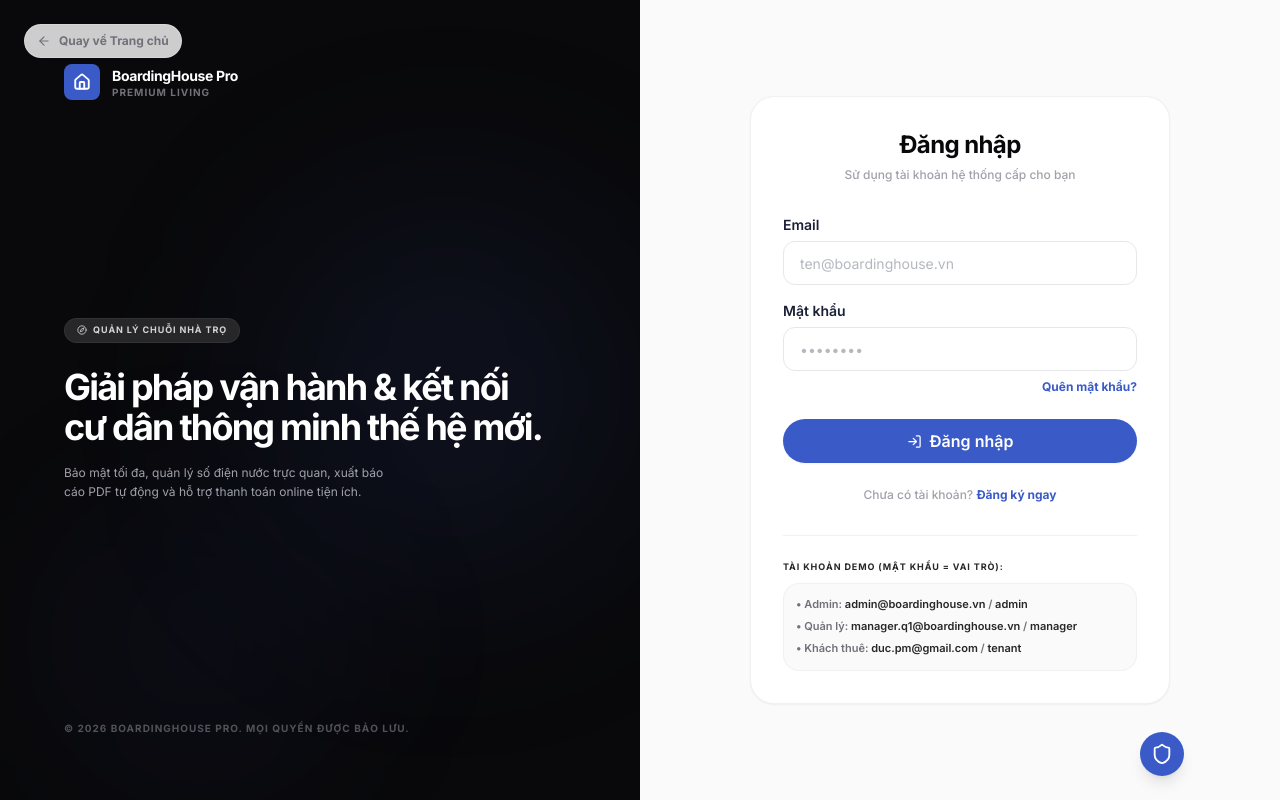
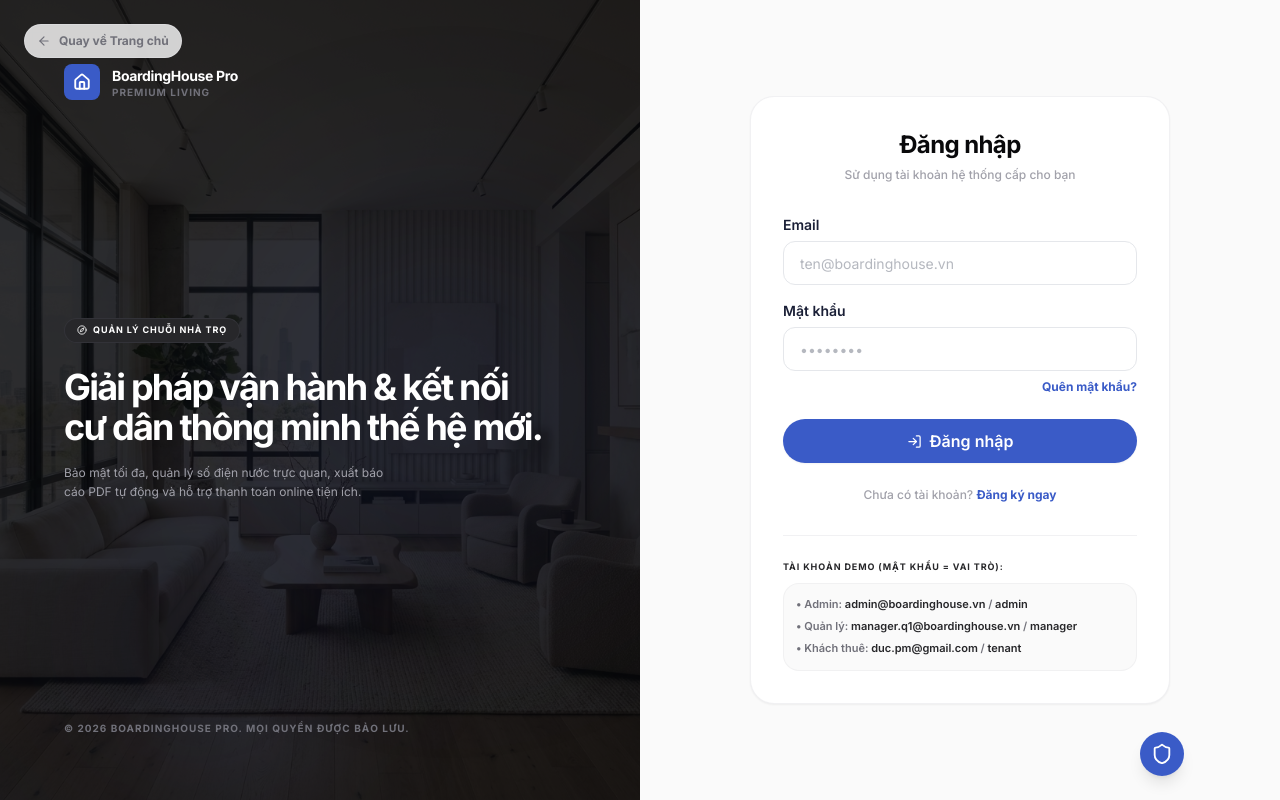
Before and after one commit to DiepTuHuy/Hostel_Management, a React (Vite) app in the folder src/frontend/: page /login in a window 1280 px wide. Built offline with nearby package versions, Linux system fonts and the light colour scheme; no server answers.

Commit message:
style: thay đổi hình nền panel trái của trang auth bằng ảnh căn phòng thực tế và phủ lớp overlay tối để làm nổi bật text

```diff
--- a/src/frontend/src/views/auth/ForgotPasswordPage.jsx
+++ b/src/frontend/src/views/auth/ForgotPasswordPage.jsx
@@ -182,7 +182,13 @@ export default function ForgotPasswordPage() {
       </Link>
 
       {/* Left Panel: Dark Brand Showcase */}
-      <div className="hidden lg:flex lg:w-1/2 bg-zinc-950 text-white flex-col justify-between p-16 relative overflow-hidden select-none">
+      <div
+        className="hidden lg:flex lg:w-1/2 text-white flex-col justify-between p-16 relative overflow-hidden select-none bg-cover bg-center"
+        style={{ backgroundImage: "url('/premium_minimal_room.png')" }}
+      >
+        {/* Dark overlay for text contrast */}
+        <div className="absolute inset-0 bg-zinc-950/85 z-0 pointer-events-none" />
+
         <div className="z-10">
           <Link to="/" className="flex items-center gap-3 active:scale-95 transition-transform duration-200 w-fit">
             <div className="h-9 w-9 bg-primary rounded-lg flex items-center justify-center text-white">
@@ -196,7 +202,7 @@ export default function ForgotPasswordPage() {
         </div>
 
         <div className="z-10">
-          <span className="inline-flex items-center gap-1.5 px-3 py-1 rounded-full text-[9px] font-extrabold uppercase tracking-widest bg-zinc-800 text-zinc-300 mb-6 border border-zinc-700/50">
+          <span className="inline-flex items-center gap-1.5 px-3 py-1 rounded-full text-[9px] font-extrabold uppercase tracking-widest bg-zinc-800 text-zinc-350 mb-6 border border-zinc-700/50">
             <Compass size={10} /> Khôi phục mật khẩu
           </span>
           <h2 className="text-3xl md:text-4xl font-extrabold tracking-tighter leading-tight text-white max-w-[20ch]">
@@ -207,13 +213,13 @@ export default function ForgotPasswordPage() {
           </p>
         </div>
 
-        <div className="z-10 text-[10px] text-zinc-600 font-bold uppercase tracking-widest">
+        <div className="z-10 text-[10px] text-zinc-500 font-bold uppercase tracking-widest">
           © 2026 BoardingHouse Pro. Mọi quyền được bảo lưu.
         </div>
 
         {/* Ambient glow overlays */}
-        <div className="absolute top-1/4 right-0 w-96 h-96 bg-primary/10 rounded-full blur-[100px] pointer-events-none" />
-        <div className="absolute bottom-0 left-10 w-80 h-80 bg-primary/5 rounded-full blur-[80px] pointer-events-none" />
+        <div className="absolute top-1/4 right-0 w-96 h-96 bg-primary/10 rounded-full blur-[100px] pointer-events-none z-0" />
+        <div className="absolute bottom-0 left-10 w-80 h-80 bg-primary/5 rounded-full blur-[80px] pointer-events-none z-0" />
       </div>
 
       {/* Right Panel: Forgot Password Form Card */}
--- a/src/frontend/src/views/auth/LoginPage.jsx
+++ b/src/frontend/src/views/auth/LoginPage.jsx
@@ -36,7 +36,13 @@ export default function LoginPage() {
       </Link>
 
       {/* Left Panel: Dark Brand Showcase */}
-      <div className="hidden lg:flex lg:w-1/2 bg-zinc-950 text-white flex-col justify-between p-16 relative overflow-hidden select-none">
+      <div
+        className="hidden lg:flex lg:w-1/2 text-white flex-col justify-between p-16 relative overflow-hidden select-none bg-cover bg-center"
+        style={{ backgroundImage: "url('/premium_minimal_room.png')" }}
+      >
+        {/* Dark overlay for text contrast */}
+        <div className="absolute inset-0 bg-zinc-950/85 z-0 pointer-events-none" />
+
         <div className="z-10">
           <Link to="/" className="flex items-center gap-3 active:scale-95 transition-transform duration-200 w-fit">
             <div className="h-9 w-9 bg-primary rounded-lg flex items-center justify-center text-white">
@@ -50,7 +56,7 @@ export default function LoginPage() {
         </div>
 
         <div className="z-10">
-          <span className="inline-flex items-center gap-1.5 px-3 py-1 rounded-full text-[9px] font-extrabold uppercase tracking-widest bg-zinc-800 text-zinc-300 mb-6 border border-zinc-700/50">
+          <span className="inline-flex items-center gap-1.5 px-3 py-1 rounded-full text-[9px] font-extrabold uppercase tracking-widest bg-zinc-800 text-zinc-350 mb-6 border border-zinc-700/50">
             <Compass size={10} /> Quản lý chuỗi nhà trọ
           </span>
           <h2 className="text-3xl md:text-4xl font-extrabold tracking-tighter leading-tight text-white max-w-[20ch]">
@@ -61,13 +67,13 @@ export default function LoginPage() {
           </p>
         </div>
 
-        <div className="z-10 text-[10px] text-zinc-600 font-bold uppercase tracking-widest">
+        <div className="z-10 text-[10px] text-zinc-500 font-bold uppercase tracking-widest">
           © 2026 BoardingHouse Pro. Mọi quyền được bảo lưu.
         </div>
 
         {/* Ambient glow overlays */}
-        <div className="absolute top-1/4 right-0 w-96 h-96 bg-primary/10 rounded-full blur-[100px] pointer-events-none" />
-        <div className="absolute bottom-0 left-10 w-80 h-80 bg-primary/5 rounded-full blur-[80px] pointer-events-none" />
+        <div className="absolute top-1/4 right-0 w-96 h-96 bg-primary/10 rounded-full blur-[100px] pointer-events-none z-0" />
+        <div className="absolute bottom-0 left-10 w-80 h-80 bg-primary/5 rounded-full blur-[80px] pointer-events-none z-0" />
       </div>
 
       {/* Right Panel: Login Form Card */}
--- a/src/frontend/src/views/auth/RegisterPage.jsx
+++ b/src/frontend/src/views/auth/RegisterPage.jsx
@@ -179,7 +179,13 @@ export default function RegisterPage() {
       </Link>
 
       {/* Left Panel: Dark Brand Showcase */}
-      <div className="hidden lg:flex lg:w-1/2 bg-zinc-950 text-white flex-col justify-between p-16 relative overflow-hidden select-none">
+      <div
+        className="hidden lg:flex lg:w-1/2 text-white flex-col justify-between p-16 relative overflow-hidden select-none bg-cover bg-center"
+        style={{ backgroundImage: "url('/premium_minimal_room.png')" }}
+      >
+        {/* Dark overlay for text contrast */}
+        <div className="absolute inset-0 bg-zinc-950/85 z-0 pointer-events-none" />
+
         <div className="z-10">
           <Link to="/" className="flex items-center gap-3 active:scale-95 transition-transform duration-200 w-fit">
             <div className="h-9 w-9 bg-primary rounded-lg flex items-center justify-center text-white">
@@ -193,7 +199,7 @@ export default function RegisterPage() {
         </div>
 
         <div className="z-10">
-          <span className="inline-flex items-center gap-1.5 px-3 py-1 rounded-full text-[9px] font-extrabold uppercase tracking-widest bg-zinc-800 text-zinc-300 mb-6 border border-zinc-700/50">
+          <span className="inline-flex items-center gap-1.5 px-3 py-1 rounded-full text-[9px] font-extrabold uppercase tracking-widest bg-zinc-800 text-zinc-350 mb-6 border border-zinc-700/50">
             <Compass size={10} /> Trở thành cư dân
           </span>
           <h2 className="text-3xl md:text-4xl font-extrabold tracking-tighter leading-tight text-white max-w-[20ch]">
@@ -204,13 +210,13 @@ export default function RegisterPage() {
           </p>
         </div>
 
-        <div className="z-10 text-[10px] text-zinc-600 font-bold uppercase tracking-widest">
+        <div className="z-10 text-[10px] text-zinc-500 font-bold uppercase tracking-widest">
           © 2026 BoardingHouse Pro. Mọi quyền được bảo lưu.
         </div>
 
         {/* Ambient glow overlays */}
-        <div className="absolute top-1/4 right-0 w-96 h-96 bg-primary/10 rounded-full blur-[100px] pointer-events-none" />
-        <div className="absolute bottom-0 left-10 w-80 h-80 bg-primary/5 rounded-full blur-[80px] pointer-events-none" />
+        <div className="absolute top-1/4 right-0 w-96 h-96 bg-primary/10 rounded-full blur-[100px] pointer-events-none z-0" />
+        <div className="absolute bottom-0 left-10 w-80 h-80 bg-primary/5 rounded-full blur-[80px] pointer-events-none z-0" />
       </div>
 
       {/* Right Panel: Form Card */}
```
